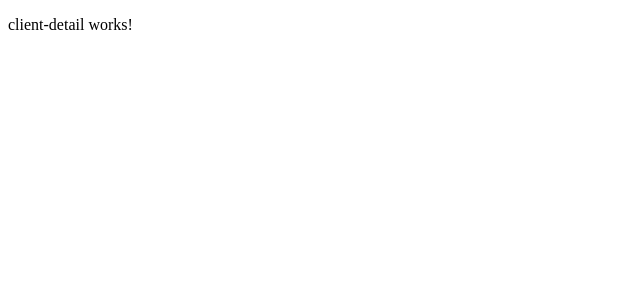
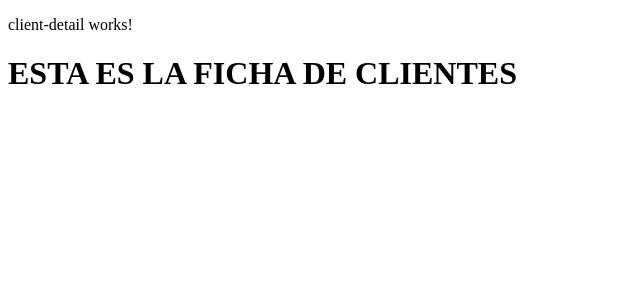
Before and after one commit to RaulGal/CRM_webapp, an Angular app: page /client_detail in a window 1280 px wide. Shown: the top 300 px of the page, without its empty margins (0-640 px from the left). Built offline with nearby package versions, Linux system fonts and the light colour scheme.

Commit message:
HECHO
Se ha empleado la directiva routerLink. Esta directiva es una extensión del HTML propia de Angular.

```diff
--- a/src/app/Client/client-detail/client-detail.component.html
+++ b/src/app/Client/client-detail/client-detail.component.html
@@ -1 +1,7 @@
 <p>client-detail works!</p>
+<div>
+<h1>ESTA ES LA FICHA DE CLIENTES</h1>
+
+
+
+</div>
--- a/src/app/home/home.component.html
+++ b/src/app/home/home.component.html
@@ -346,7 +346,7 @@
 
     <h2 class = "clients"><strong>CLIENTES</strong></h2>
   <ul class="clients">
-    <li *ngFor="let clients of clients">{{clients.name}} {{clients.id}}</li>
+    <li *ngFor="let clients of clients"><a routerLink = "/client_detail">{{clients.name}} {{clients.id}}</a></li>
 
 
   </ul>
--- a/src/app/home/home.component.ts
+++ b/src/app/home/home.component.ts
@@ -11,12 +11,15 @@ export class HomeComponent implements OnInit {
   title4 = "HOME"
   constructor(private route: ActivatedRoute) { }
 
+
   ngOnInit(): void {
   }
 
 
     title = 'Proyecto';
     title2 = "CRM DE RAUL";
+    //.navigateByUrl()
+
 
     clients = [{name:"Raul", id: 1}, {name:"Nestor", id: 2}, {name:"Alfonso", id: 3}, {name:"Jorge", id: 4}, {name:"Eustaquio", id: 5}]
 
@@ -34,6 +37,8 @@ export class HomeComponent implements OnInit {
 
       this.clients.push({id: this.newClient.id, name: this.newClient.name});
     }
+
+
 
 }
 // export class AppComponent
```
